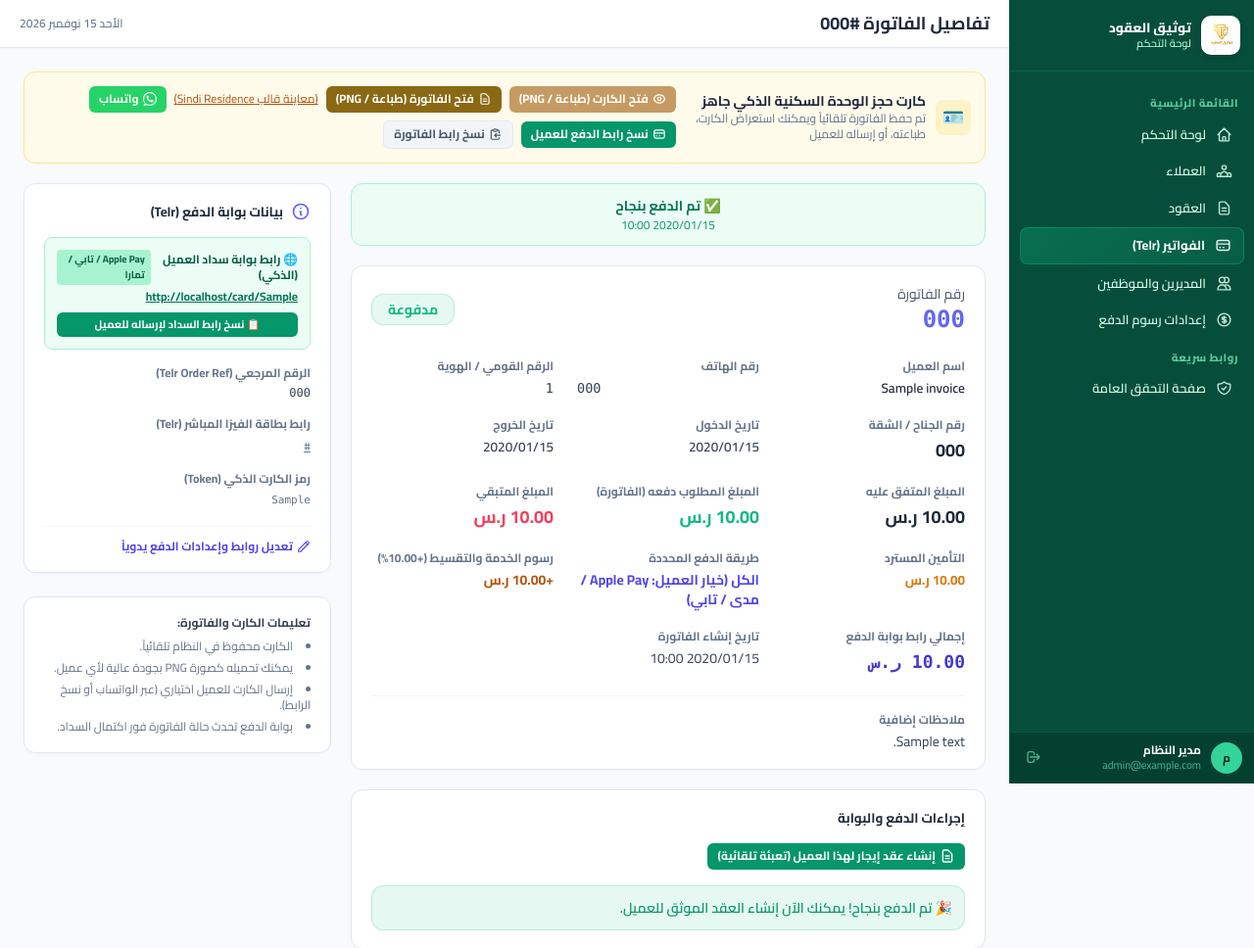
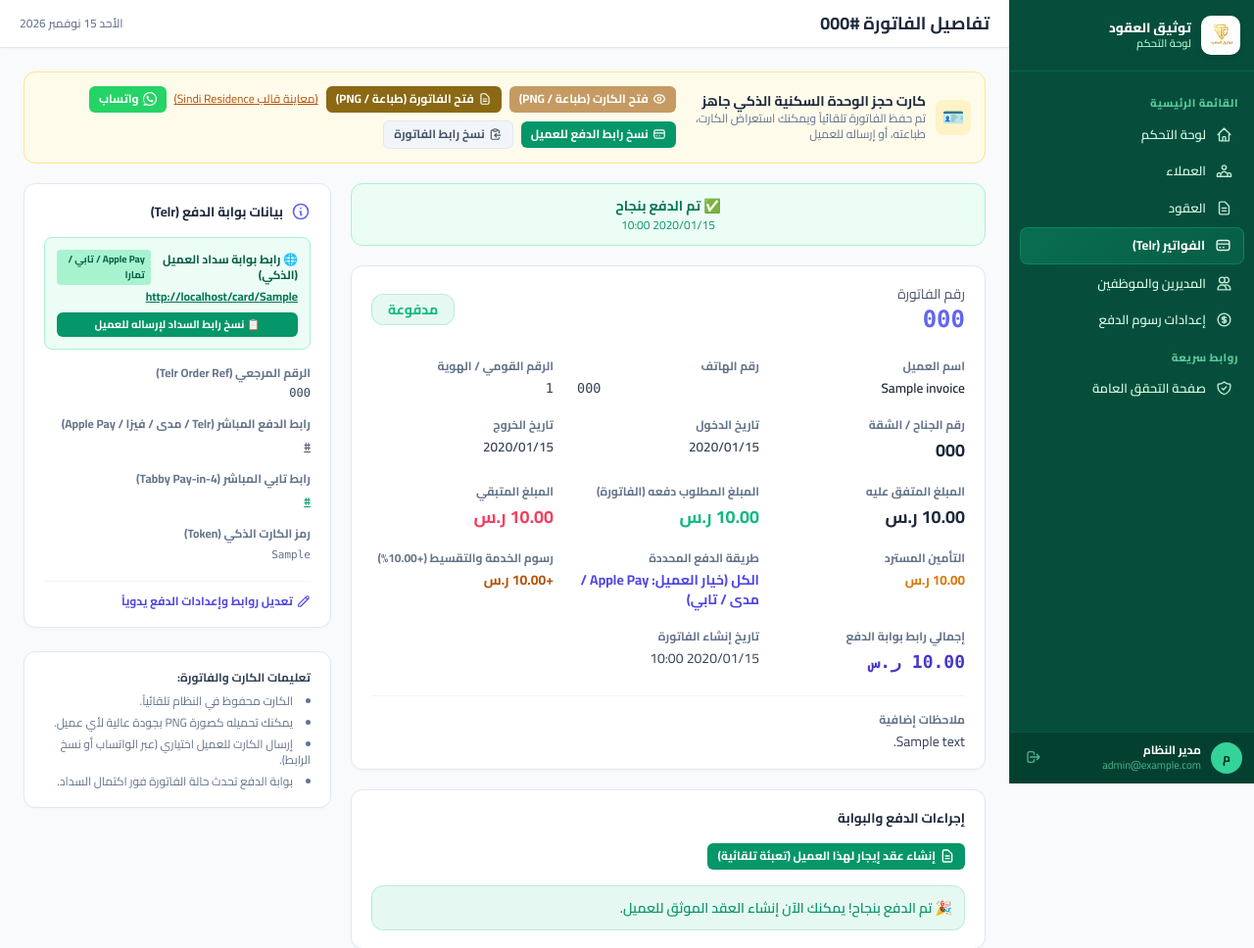
Before and after one commit to adelmazen383-dev/-, a Laravel app: page /invoices/1 in a window 1280 px wide. Shown: the top 968 px of the page at 98% size. Run offline with Laravel 12, Linux system fonts and the light colour scheme; a user stored in the database is signed in; data comes from the database, SQL or seed files in the repository; tables that the repository leaves empty hold one stand-in row (values such as "Sample post"); style sheets or scripts are compiled from the project's sources.

Commit message:
feat(invoices): streamline payment link generation for Tabby, Visa, Apple Pay and enhance booking card UX

```diff
--- a/app/Http/Controllers/InvoiceController.php
+++ b/app/Http/Controllers/InvoiceController.php
@@ -107,21 +107,33 @@ class InvoiceController extends Controller
 
         $invoice = Invoice::create($validated);
 
-        // Call Telr API to get the payment URL
-        $telrResponse = $this->telrService->createOrder($invoice, $paymentMethod);
+        // Generate payment URL depending on payment method
+        $tabbyUrl = null;
+        if ($paymentMethod === 'tabby' || $paymentMethod === 'all') {
+            $tabbyResponse = $this->tabbyService->createCheckoutSession($invoice);
+            if ($tabbyResponse['success']) {
+                $tabbyUrl = $tabbyResponse['web_url'];
+            }
+        }
+
+        // Call Telr API for cards / apple_pay / fallback
+        $telrResponse = $this->telrService->createOrder($invoice, $paymentMethod === 'all' ? null : $paymentMethod);
+
+        $updateData = [];
+        if ($tabbyUrl) {
+            $updateData['tabby_url'] = $tabbyUrl;
+        }
 
         if ($telrResponse['success']) {
-            $updateData = [
-                'telr_transaction_url' => $telrResponse['url'],
-                'telr_order_ref'       => $telrResponse['ref'],
-            ];
-            if ($paymentMethod === 'tabby') {
-                $updateData['tabby_url'] = $telrResponse['url'];
-            } elseif ($paymentMethod === 'tamara') {
-                $updateData['tamara_url'] = $telrResponse['url'];
-            }
+            $updateData['telr_transaction_url'] = $telrResponse['url'];
+            $updateData['telr_order_ref']       = $telrResponse['ref'];
+        }
+
+        if (!empty($updateData)) {
             $invoice->update($updateData);
+        }
 
+        if ($telrResponse['success'] || $tabbyUrl) {
             return redirect()
                 ->route('invoices.show', $invoice)
                 ->with('success', 'تم إنشاء الفاتورة وكارت الحجز ورابط الدفع بنجاح.');
--- a/resources/views/invoices/show.blade.php
+++ b/resources/views/invoices/show.blade.php
@@ -309,8 +309,14 @@
                     </div>
                     @if($invoice->telr_transaction_url)
                     <div>
-                        <p class="text-slate-500 text-xs font-bold mb-1">رابط بطاقة الفيزا المباشر (Telr)</p>
-                        <a href="{{ $invoice->telr_transaction_url }}" target="_blank" class="text-slate-500 text-xs underline break-all">{{ Str::limit($invoice->telr_transaction_url, 45) }}</a>
+                        <p class="text-slate-500 text-xs font-bold mb-1">رابط الدفع المباشر (Telr / مدى / فيزا / Apple Pay)</p>
+                        <a href="{{ $invoice->telr_transaction_url }}" target="_blank" class="text-slate-600 text-xs underline break-all font-semibold">{{ Str::limit($invoice->telr_transaction_url, 45) }}</a>
+                    </div>
+                    @endif
+                    @if($invoice->tabby_url)
+                    <div>
+                        <p class="text-slate-500 text-xs font-bold mb-1">رابط تابي المباشر (Tabby Pay-in-4)</p>
+                        <a href="{{ $invoice->tabby_url }}" target="_blank" class="text-emerald-600 text-xs underline break-all font-semibold">{{ Str::limit($invoice->tabby_url, 45) }}</a>
                     </div>
                     @endif
                     <div>
@@ -322,7 +328,7 @@
                     <div class="pt-3 border-t border-slate-100">
                         <button type="button" onclick="document.getElementById('manual-link-form').classList.toggle('hidden')" class="text-xs text-indigo-600 hover:text-indigo-800 font-bold flex items-center gap-1">
                             <svg class="w-3.5 h-3.5" fill="none" stroke="currentColor" viewBox="0 0 24 24"><path stroke-linecap="round" stroke-linejoin="round" stroke-width="2" d="M15.232 5.232l3.536 3.536m-2.036-5.036a2.5 2.5 0 113.536 3.536L6.5 21.036H3v-3.572L16.732 3.732z"/></svg>
-                            {{ $invoice->telr_transaction_url ? 'تعديل روابط وإعدادات الدفع يدوياً' : 'إدخال روابط دفع يدوياً' }}
+                            {{ $invoice->telr_transaction_url || $invoice->tabby_url ? 'تعديل روابط وإعدادات الدفع يدوياً' : 'إدخال روابط دفع يدوياً' }}
                         </button>
                         <form id="manual-link-form" method="POST" action="{{ route('invoices.update-payment-link', $invoice) }}" class="hidden mt-3 space-y-2">
                             @csrf
@@ -330,10 +336,10 @@
                                 <label class="text-[11px] text-slate-500 block mb-1">طريقة الدفع للفاتورة:</label>
                                 <select name="payment_method" class="w-full text-xs rounded border-slate-300 focus:border-indigo-500 focus:ring-indigo-500">
                                     <option value="all" {{ $invoice->payment_method === 'all' ? 'selected' : '' }}>مرن (العميل يختار في الكارت)</option>
-                                    <option value="apple_pay" {{ $invoice->payment_method === 'apple_pay' ? 'selected' : '' }}>Apple Pay / مدى (0% رسوم)</option>
-                                    <option value="standard" {{ $invoice->payment_method === 'standard' ? 'selected' : '' }}>مدى / بطاقات (0% رسوم)</option>
-                                    <option value="tabby" {{ $invoice->payment_method === 'tabby' ? 'selected' : '' }}>تابي Tabby (+15% رسوم تقسيط)</option>
-                                    <option value="tamara" {{ $invoice->payment_method === 'tamara' ? 'selected' : '' }}>تمارا Tamara (+15% رسوم تقسيط)</option>
+                                    <option value="standard" {{ $invoice->payment_method === 'standard' ? 'selected' : '' }}>مدى / فيزا (+{{ \App\Models\Setting::getFeePercentage('standard') }}% رسوم)</option>
+                                    <option value="apple_pay" {{ $invoice->payment_method === 'apple_pay' ? 'selected' : '' }}>Apple Pay (+{{ \App\Models\Setting::getFeePercentage('apple_pay') }}% رسوم)</option>
+                                    <option value="tabby" {{ $invoice->payment_method === 'tabby' ? 'selected' : '' }}>تابي Tabby (+{{ \App\Models\Setting::getFeePercentage('tabby') }}% رسوم تقسيط)</option>
+                                    <option value="tamara" {{ $invoice->payment_method === 'tamara' ? 'selected' : '' }}>تمارا Tamara (+{{ \App\Models\Setting::getFeePercentage('tamara') }}% رسوم تقسيط)</option>
                                 </select>
                             </div>
                             <div>
```
Also changed, not shown: resources/views/invoices/booking-card-public.blade.php (+14 -2 lines), resources/views/invoices/create.blade.php (+19 -5 lines).
